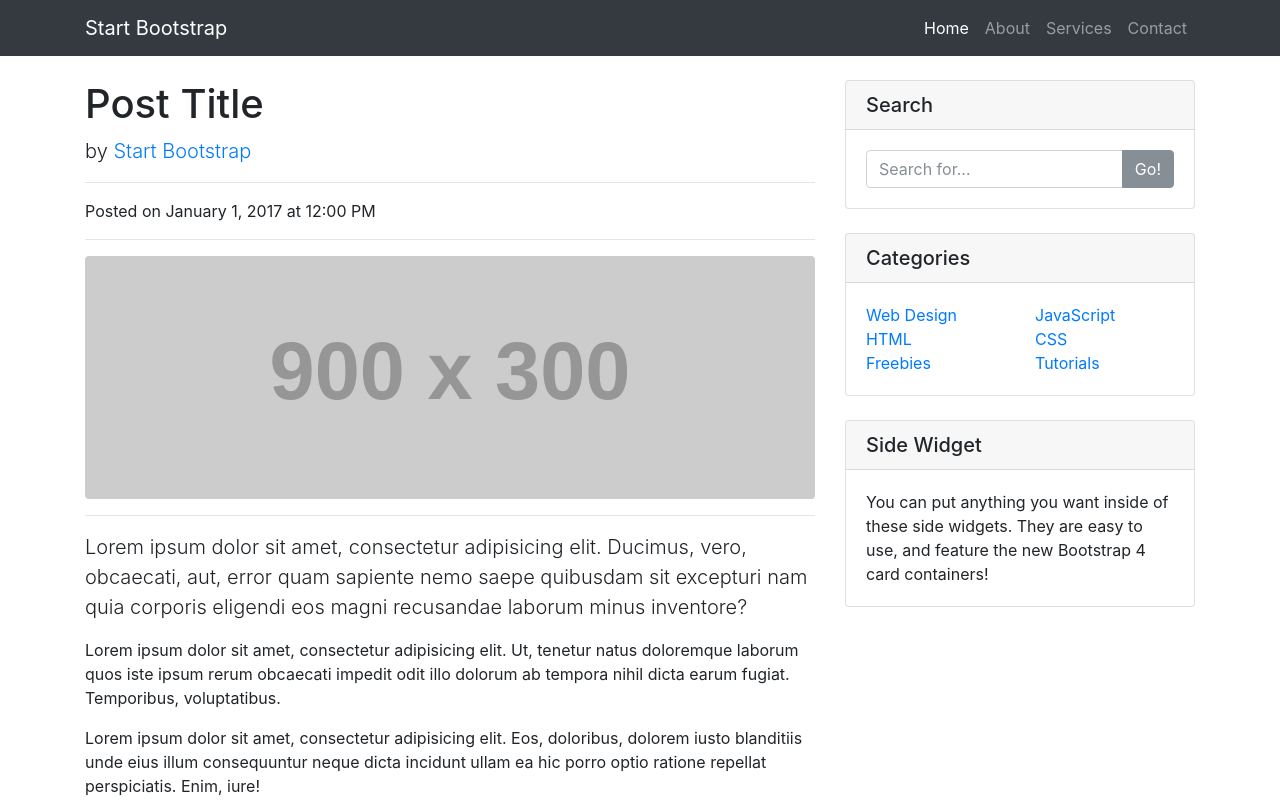
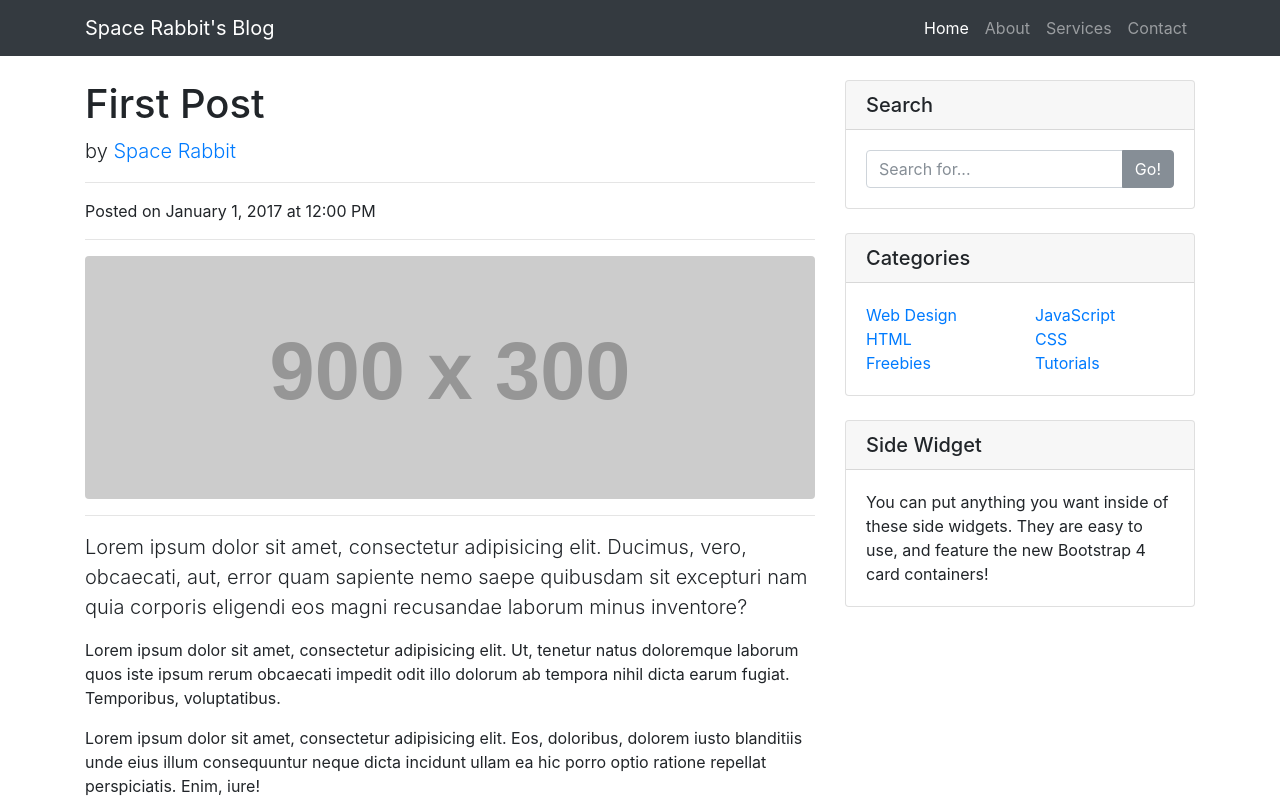
Before and after one commit to Ujutokki/ujutokki.github.io, a website: page index.html in a window 1280 px wide. Shown: the top 801 px of the page. Drawn offline with Linux system fonts and the light colour scheme; placeholder pictures from the web are drawn by us.

Commit message:
Add files via upload

```diff
--- a/index.html
+++ b/index.html
@@ -8,7 +8,7 @@
     <meta name="description" content="">
     <meta name="author" content="">
 
-    <title>Blog Post - Start Bootstrap Template</title>
+    <title>Space Rabbit's Blog</title>
 
     <!-- Bootstrap core CSS -->
     <link href="vendor/bootstrap/css/bootstrap.min.css" rel="stylesheet">
@@ -23,7 +23,7 @@
     <!-- Navigation -->
     <nav class="navbar navbar-expand-lg navbar-dark bg-dark fixed-top">
       <div class="container">
-        <a class="navbar-brand" href="#">Start Bootstrap</a>
+        <a class="navbar-brand" href="#">Space Rabbit's Blog</a>
         <button class="navbar-toggler" type="button" data-toggle="collapse" data-target="#navbarResponsive" aria-controls="navbarResponsive" aria-expanded="false" aria-label="Toggle navigation">
           <span class="navbar-toggler-icon"></span>
         </button>
@@ -57,12 +57,12 @@
         <div class="col-lg-8">
 
           <!-- Title -->
-          <h1 class="mt-4">Post Title</h1>
+          <h1 class="mt-4">First Post</h1>
 
           <!-- Author -->
           <p class="lead">
             by
-            <a href="#">Start Bootstrap</a>
+            <a href="#">Space Rabbit</a>
           </p>
 
           <hr>
```
